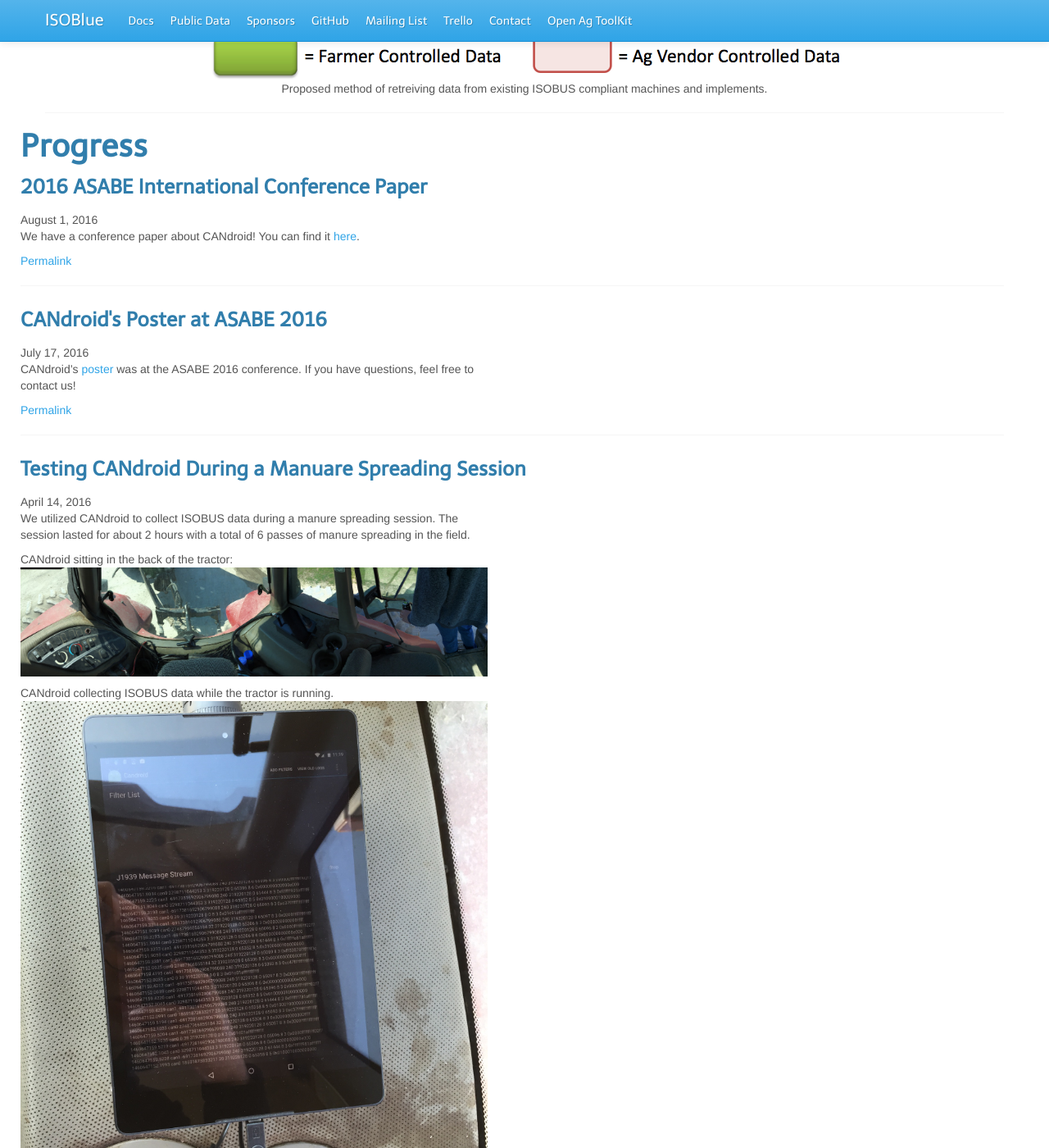
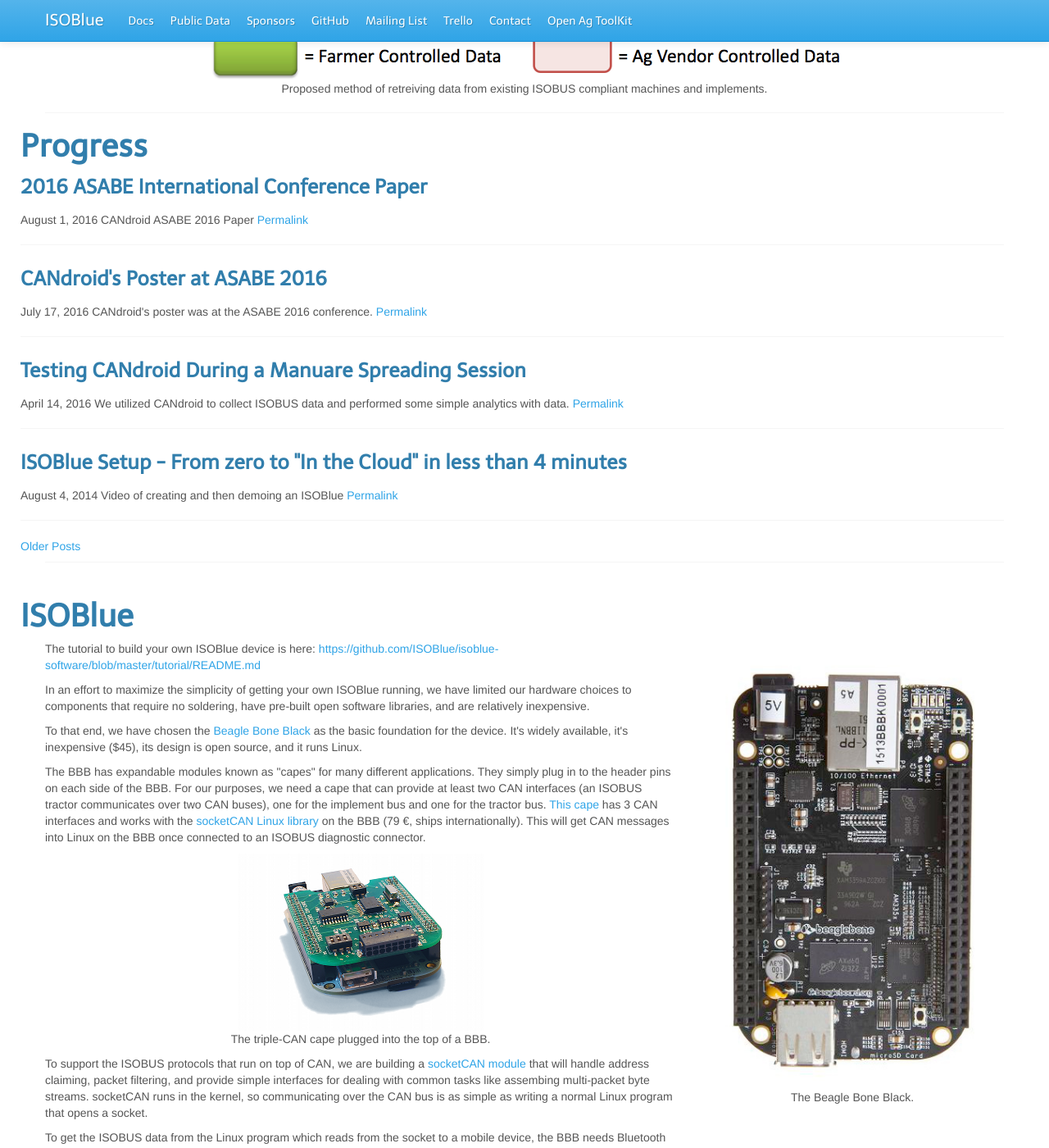
Before and after one commit to koch505/iosblue, a Jekyll site: the page built from index.html, in a window 1280 px wide and 1400 px high, scrolled down 1080 px. Shown: the whole window at 82% size. Built offline with Jekyll 4.4.1, drawn with Linux system fonts in a browser that asks for light colours; nearby versions of some CDN libraries; comment, search, counter and statistics services are not loaded; some of the changed text lies outside the part shown.

Commit message:
Fix: make progress show excerpt only

```diff
--- a/index.html
+++ b/index.html
@@ -32,7 +32,7 @@
             {% for post in site.posts limit: 3 %}
 
                 <h5>{{ post.title }}</h5>
-                {{ post.excerpt | remove: "<p>" | remove: "</p>" }}
+                {{ post.excerpt | markdownify | remove: "<p>" | remove: "</p>" }}
                 <br />
                 <a href="{{ post.url }}">Read more...</a>
             {% endfor %}
@@ -70,7 +70,7 @@
             {% for post in site.posts limit: 4 %}
                 <h3>{{post.title}}</h3>
                 {{post.date | date: "%B %-d, %Y" }}
-                {{post.content}}
+                {{post.excerpt}}
                 <a href="{{site.url}}{{post.url}}">Permalink</a>
                 <hr />
             {% endfor %}
```
